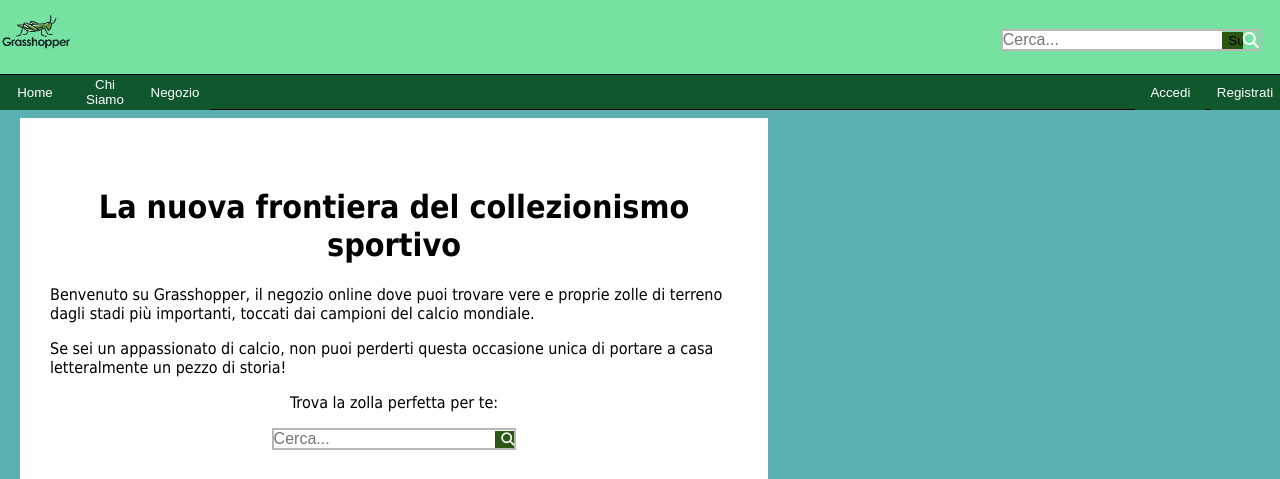
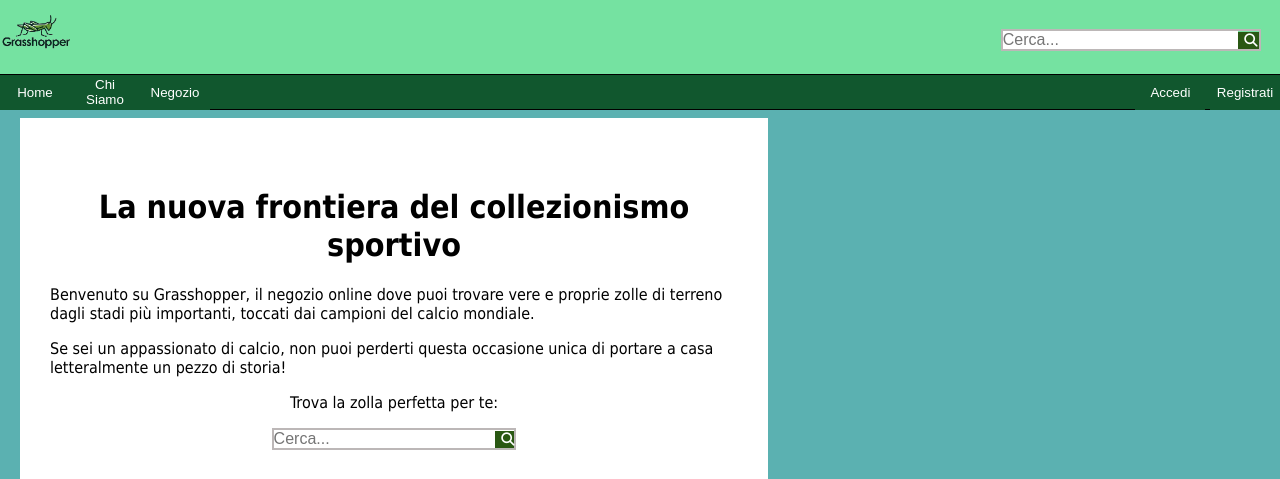
Before and after one commit to Manuelg-200/Grasshopper, a PHP site: page /index.php in a window 1280 px wide. Shown: the top 479 px of the page. Run offline with PHP 8.4, Linux system fonts and the light colour scheme; some libraries are stand-ins or nearby versions.

Commit message:
Added functionality to homepage search bar and fixed icon appearance

```diff
--- a/header.php
+++ b/header.php
@@ -12,7 +12,7 @@
             <span><a href="/Grasshopper/index.php"><img src="/Grasshopper/grasshopper_logo.png" alt="Logo raffigurante un grillo" class="Logo"></img></a></span>
             <form action="/Grasshopper/search.php" method="post" class="searchBarContainer">
                 <input type="text" name="search" placeholder="Cerca..." class="searchBar"></input>
-                <input type="submit" class="searchButton"><i class="fa-solid fa-magnifying-glass"></i></input>
+                <button type="submit" class="searchButton"><i class="fa-solid fa-magnifying-glass"></i></button>
             </form>
         </header>
         <nav>
--- a/index.php
+++ b/index.php
@@ -18,9 +18,9 @@
                 toccati dai campioni del calcio mondiale.<p>
             <p>Se sei un appassionato di calcio, non puoi perderti questa occasione unica di portare a casa letteralmente un pezzo di storia!</p>
             <p style="text-align: center;">Trova la zolla perfetta per te:</p>
-            <form class="HomepageSearchBarContainer">
-                <input type="text" placeholder="Cerca..." class="HomepageSearchBar"></input>
-                <button type="submit" class="searchButton"><i class="fa-solid fa-magnifying-glass"></i></Button>
+            <form action="/Grasshopper/search.php" method="post" class="HomepageSearchBarContainer">
+                <input type="text" name="search" placeholder="Cerca..." class="searchBar"></input>
+                <button type="submit" class="searchButton"><i class="fa-solid fa-magnifying-glass"></i></button>
             </form>
         </div>
 
```
